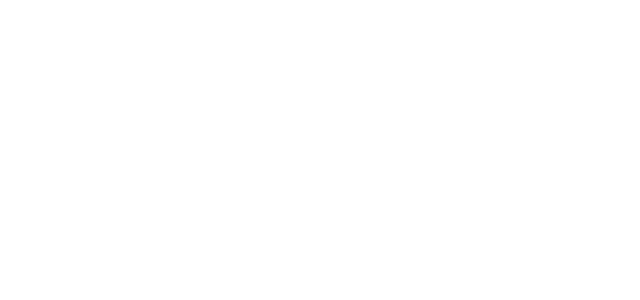
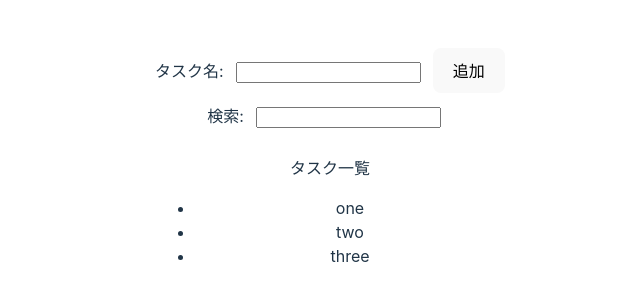
Before and after one commit to matsukitakeshi/react, a React (Vite) app in the folder frontend/: page /todo in a window 1280 px wide. Before the commit this address had no page. Shown: the part 234-534 px from the top of the page, without its empty margins (310-950 px from the left). Built offline with nearby package versions, Linux system fonts and the light colour scheme.

Commit message:
feat: recoilでTODO一覧・追加機能

```diff
--- a/frontend/src/App.tsx
+++ b/frontend/src/App.tsx
@@ -1,15 +1,20 @@
 import { BrowserRouter, Route, Routes } from 'react-router-dom'
 import Home from './pages/home'
+import Todo from './pages/todo/Todo'
 import React from 'react'
 import ReactDOM from 'react-dom/client'
+import { RecoilRoot } from "recoil";
 import './index.css'
 
 ReactDOM.createRoot(document.getElementById('root') as HTMLElement).render(
   <React.StrictMode>
-    <BrowserRouter>
-      <Routes>
-        <Route path="/" element={<Home />} />
-      </Routes>
-    </BrowserRouter>
+    <RecoilRoot>
+      <BrowserRouter>
+        <Routes>
+          <Route path="/" element={<Home />} />
+          <Route path="/todo" element={<Todo />} />
+        </Routes>
+      </BrowserRouter>
+    </RecoilRoot>
   </React.StrictMode>,
 )
--- /dev/null
+++ b/frontend/src/atoms/SearchTextFormAtom.ts
@@ -0,0 +1,6 @@
+import { atom } from "recoil";
+
+export const searchTextFormState = atom<string>({
+    key: "searchTextForm",
+    default: '',
+});
--- /dev/null
+++ b/frontend/src/atoms/TodoListAtom.ts
@@ -0,0 +1,11 @@
+import { atom } from "recoil";
+import Todo from '../types/Todo';
+
+export const todoListState = atom<Todo[]>({
+    key: "todoList",
+    default: [
+        {title: "one"},
+        {title: "two"},
+        {title: "three"},
+    ],
+});
--- /dev/null
+++ b/frontend/src/atoms/TodoTitleFormAtom.ts
@@ -0,0 +1,6 @@
+import { atom } from "recoil";
+
+export const todoTitleFormState = atom<string>({
+    key: "todoTitleForm",
+    default: '',
+});
--- /dev/null
+++ b/frontend/src/components/AddButton.tsx
@@ -0,0 +1,23 @@
+import { useCallback } from "react";
+import { useRecoilValue, useSetRecoilState, SetterOrUpdater } from "recoil";
+import { todoTitleFormState } from "../atoms/TodoTitleFormAtom";
+import { todoListState } from "../atoms/TodoListAtom";
+import Todo from "../types/Todo";
+
+const AddButton: React.FC = () => {
+    const todoList: Todo[] = useRecoilValue(todoListState);
+    const todoTitleFormValue: string = useRecoilValue(todoTitleFormState);
+    const setTodoList: SetterOrUpdater<Todo[]> = useSetRecoilState(todoListState);
+    const setTitleFormValue: SetterOrUpdater<string> = useSetRecoilState(
+        todoTitleFormState
+    );
+
+    const onClick = useCallback(() => {
+        setTodoList([...todoList, { title: todoTitleFormValue }]);
+        setTitleFormValue("");
+    }, [todoList, todoTitleFormValue, setTodoList, setTitleFormValue]);
+
+    return <button onClick={onClick}>追加</button>;
+};
+
+export default AddButton;
--- /dev/null
+++ b/frontend/src/components/SearchForm.tsx
@@ -0,0 +1,31 @@
+import { useCallback } from "react";
+import { useRecoilValue, useSetRecoilState, SetterOrUpdater } from "recoil";
+import { searchTextFormState } from "../atoms/SearchTextFormAtom";
+
+const SearchForm: React.FC = () => {
+    const searchTextFormValue: string = useRecoilValue(searchTextFormState);
+    const setSearchTextFormValue: SetterOrUpdater<string> = useSetRecoilState(
+        searchTextFormState
+    );
+    const onChange = useCallback(
+        (event: React.ChangeEvent<HTMLInputElement>) => {
+        setSearchTextFormValue(event.target.value);
+        },
+        [setSearchTextFormValue]
+    );
+
+    return (
+        <label>
+            検索:
+            <input
+                type="text"
+                value={searchTextFormValue}
+                onChange={onChange}
+                name="title"
+                style={{ margin: 12 }}
+            />
+        </label>
+    );
+};
+
+export default SearchForm;
--- /dev/null
+++ b/frontend/src/components/TitleForm.tsx
@@ -0,0 +1,32 @@
+import { useCallback } from "react";
+import { useRecoilValue, useSetRecoilState, SetterOrUpdater } from "recoil";
+import { todoTitleFormState } from "../atoms/TodoTitleFormAtom";
+
+const TitleForm: React.FC = () => {
+    const todoTitleFormValue: string = useRecoilValue(todoTitleFormState);
+    const setTodoTitleFormValue: SetterOrUpdater<string> = useSetRecoilState(
+        todoTitleFormState
+    );
+
+    const onChange = useCallback(
+        (event: React.ChangeEvent<HTMLInputElement>) => {
+        setTodoTitleFormValue(event.target.value);
+        },
+        [setTodoTitleFormValue]
+    );
+
+    return (
+        <label>
+            タスク名:
+            <input
+                type="text"
+                value={todoTitleFormValue}
+                onChange={onChange}
+                name="title"
+                style={{ margin: 12 }}
+            />
+        </label>
+    );
+};
+
+export default TitleForm;
--- /dev/null
+++ b/frontend/src/components/TodoList.tsx
@@ -0,0 +1,21 @@
+import { useRecoilValue } from "recoil"
+import { searchedTodoListSelector } from "../selectors/SearchedTodoListSelector";
+import Todo from "../types/Todo";
+
+const TodoList :React.FC = () => {
+    const list: Todo[] = useRecoilValue(searchedTodoListSelector);
+
+    return (
+        <div>
+            <p>タスク一覧</p>
+            <ul>
+                {list.map((todo: Todo, i: number) => {
+                return <li key={`${todo.title}_${i}`}>{todo.title}</li>;
+                })}
+            </ul>
+        </div>
+    );
+}
+
+
+export default TodoList
--- /dev/null
+++ b/frontend/src/pages/todo/Todo.tsx
@@ -0,0 +1,25 @@
+import "../../App.css";
+import TitleForm from "../../components/TitleForm"
+import AddButton from "../../components/AddButton";
+import TodoList from "../../components/TodoList";
+import SearchForm from "../../components/SearchForm";
+
+const Todo :React.FC = () => {
+
+    return (
+        <div>
+            <div>
+                <TitleForm />
+                <AddButton />
+            </div>
+
+            <div>
+                <SearchForm />
+                <TodoList />
+            </div>
+        </div>
+    );
+}
+
+
+export default Todo
--- /dev/null
+++ b/frontend/src/selectors/SearchedTodoListSelector.ts
@@ -0,0 +1,15 @@
+import { selector } from "recoil";
+import { todoListState } from '../atoms/TodoListAtom';
+import { searchTextFormState } from '../atoms/SearchTextFormAtom';
+import Todo from '../types/Todo';
+
+export const searchedTodoListSelector = selector<Todo[]>({
+    key: "searchedTodoListSelector",
+    get: ({ get }) => {
+        const todoList: Todo[] = get(todoListState);
+
+        const searchText: string = get(searchTextFormState);
+
+        return searchText? todoList.filter((t) => t.title.includes(searchText)) : todoList;
+    },
+});
--- /dev/null
+++ b/frontend/src/types/Todo.ts
@@ -0,0 +1,5 @@
+type Todo = {
+    title: string;
+}
+
+export default Todo;
```
